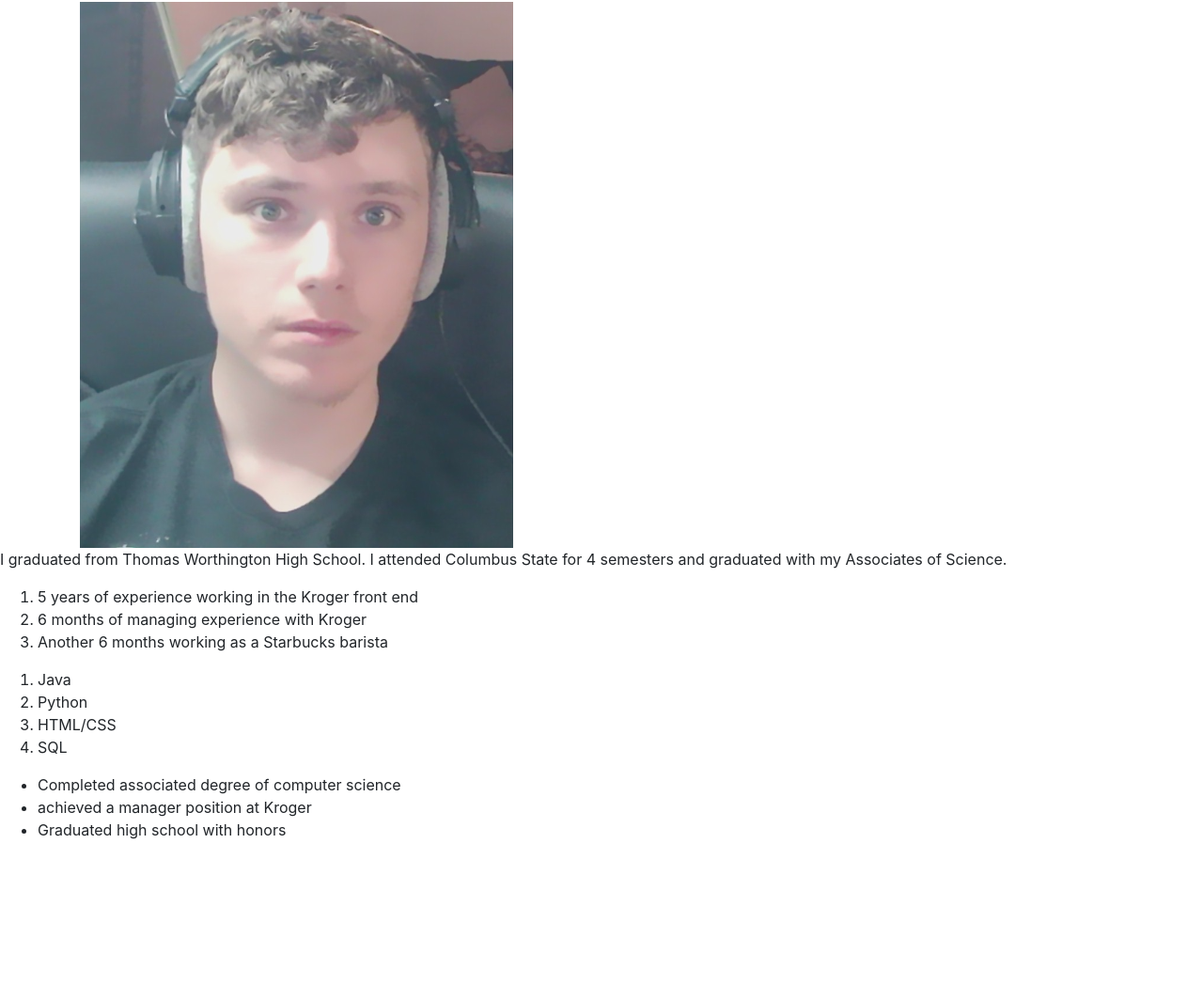
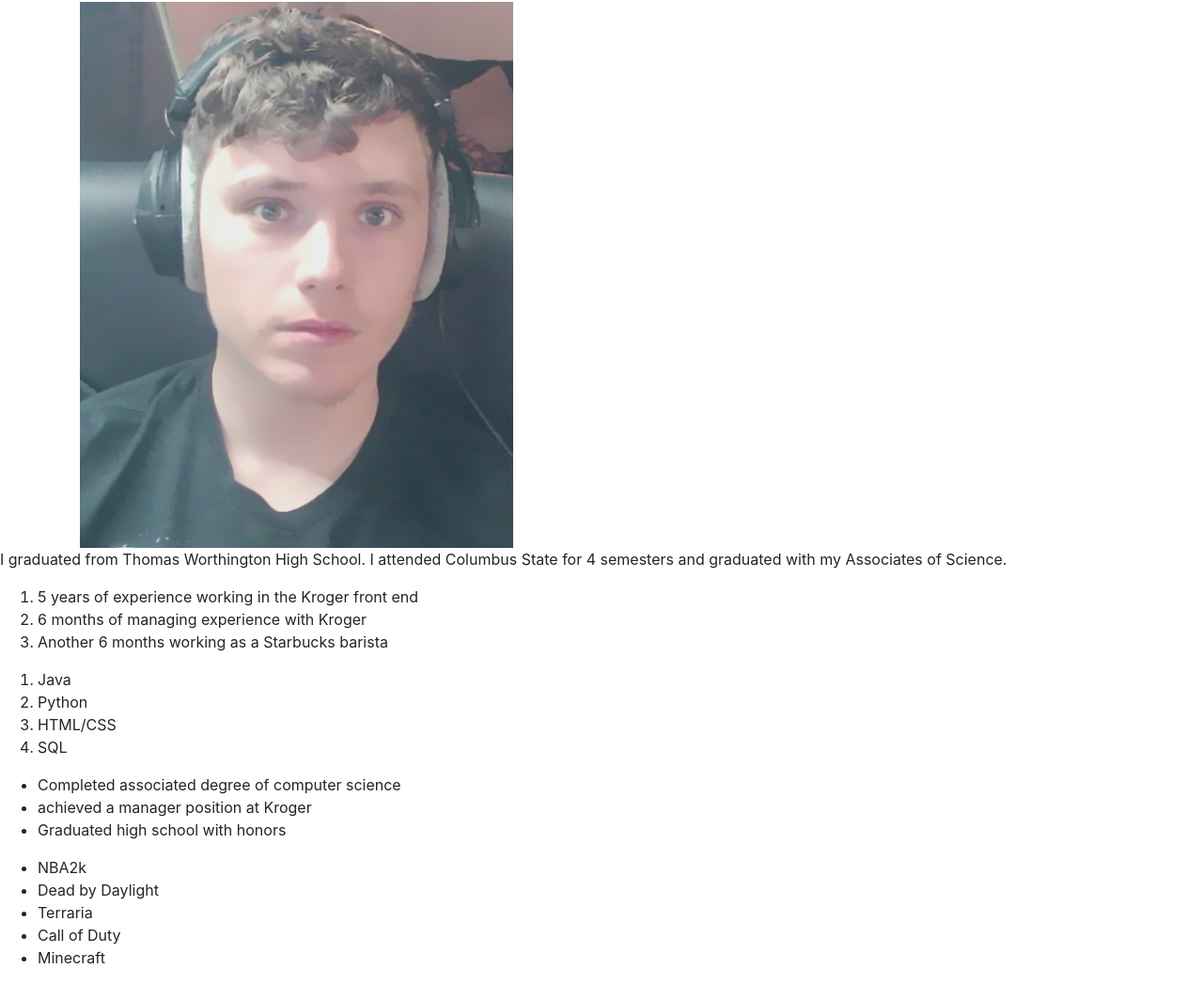
Before and after one commit to IT3049C-Lively-FA23/online-portfolio-Shnickelbob, a website: page index.html in a window 1280 px wide. Shown: the part 54-1101 px from the top of the page at 94% size. Before the commit the page ends 965 px from the top, so only its background shows below. Drawn offline with nearby package versions, Linux system fonts and the light colour scheme.

Commit message:
added Favorite Games section

```diff
--- a/index.html
+++ b/index.html
@@ -48,6 +48,15 @@
       <li>Graduated high school with honors</li>
     </ul>
   </div>
+  <div class="section" id="games">
+    <ul>
+      <li>NBA2k</li>
+      <li>Dead by Daylight</li>
+      <li>Terraria</li>
+      <li>Call of Duty</li>
+      <li>Minecraft</li>
+    </ul>
+  </div>
 
 
 
```
